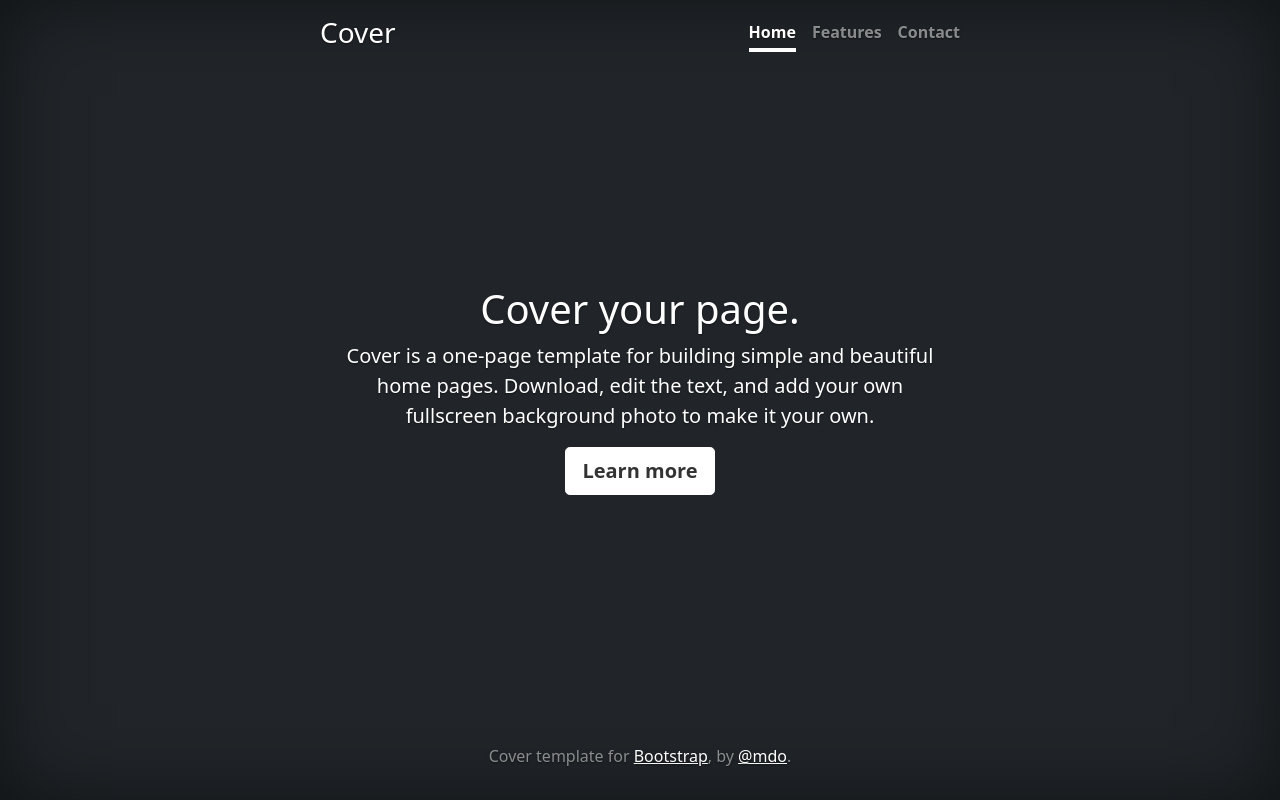
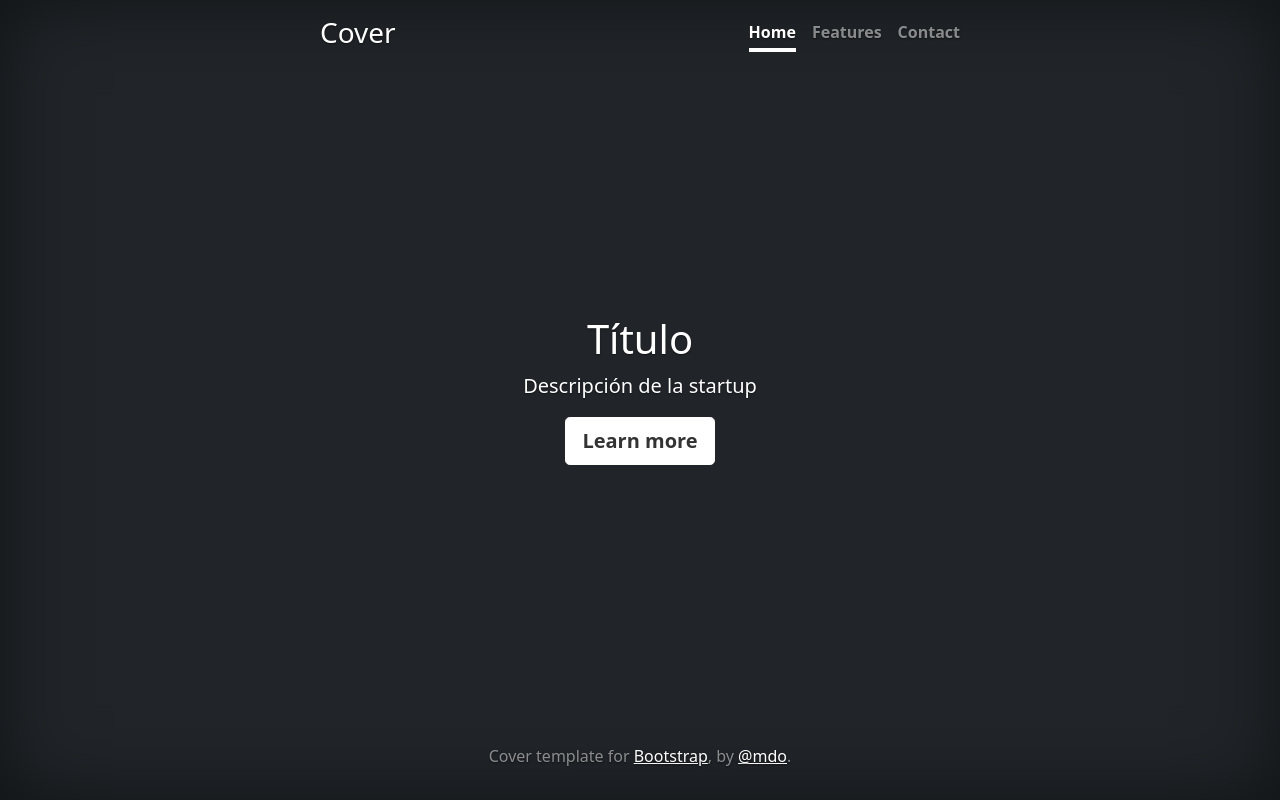
Before and after one commit to vmcabreu/git-work, a plain HTML site: page index.html in a window 1280 px wide. Drawn offline with Linux system fonts and the light colour scheme.

Commit message:
Cambios en el index.html

```diff
--- a/index.html
+++ b/index.html
@@ -50,8 +50,8 @@
   </header>
 
   <main class="px-3">
-    <h1>Cover your page.</h1>
-    <p class="lead">Cover is a one-page template for building simple and beautiful home pages. Download, edit the text, and add your own fullscreen background photo to make it your own.</p>
+    <h1>Título</h1>
+    <p class="lead">Descripción de la startup</p>
     <p class="lead">
       <a href="#" class="btn btn-lg btn-secondary fw-bold border-white bg-white">Learn more</a>
     </p>
```
